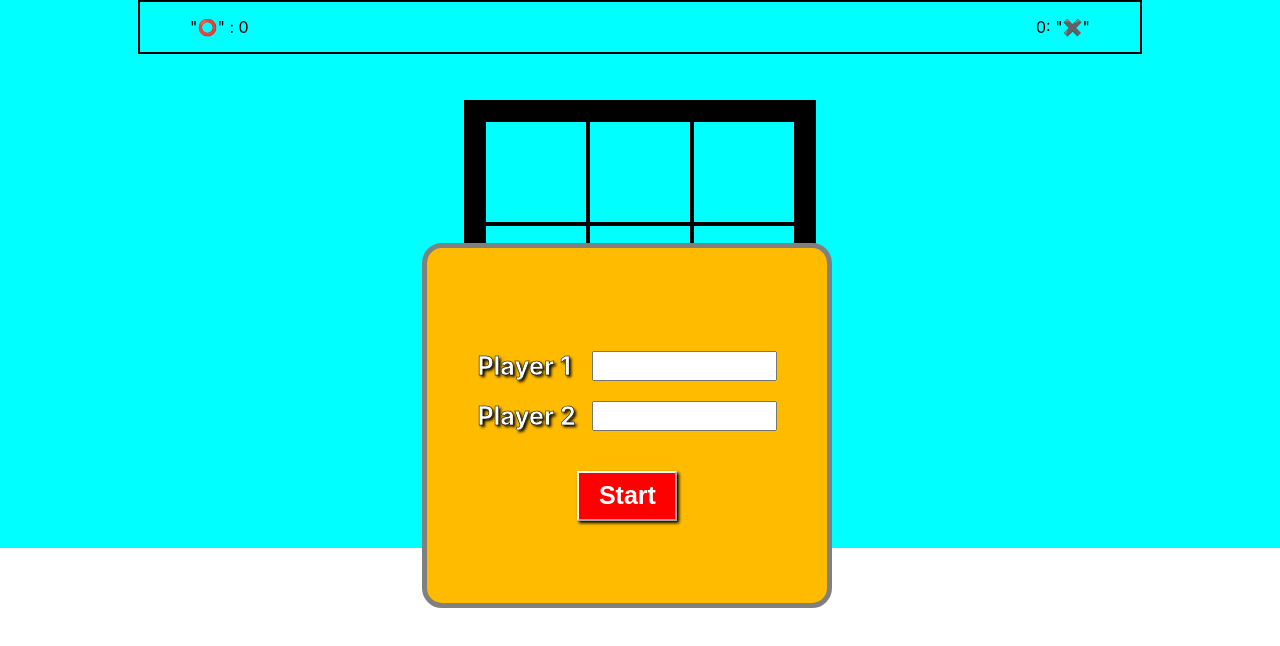
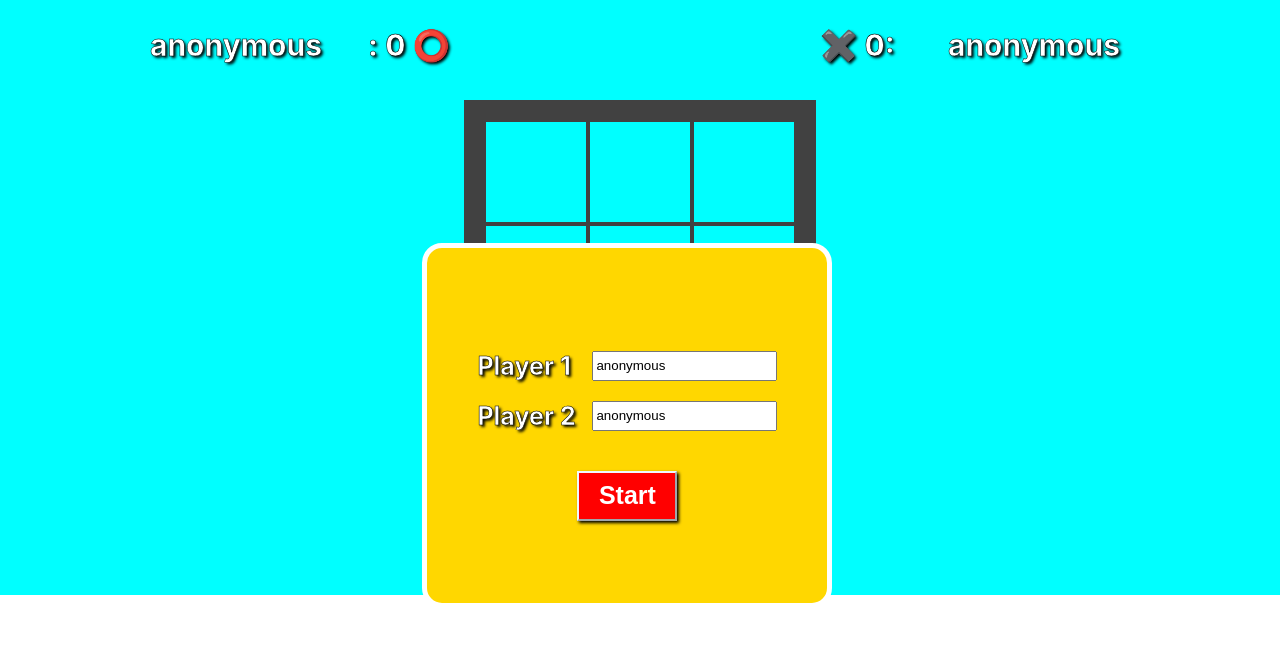
Before and after one commit to kratiks26/tick-tac-toe-, a React (Create React App) app: page / in a window 1280 px wide. Shown: the top 646 px of the page. Built offline with nearby package versions, Linux system fonts and the light colour scheme.

Commit message:
complited

```diff
--- a/src/tickTack/tickTack.css
+++ b/src/tickTack/tickTack.css
@@ -13,6 +13,7 @@ body {
 .container-div{
     background-color: aqua;
     padding:100px;
+    padding-bottom: 147px;
     display: flex;
     flex-wrap: wrap;
     justify-content: center;
@@ -22,7 +23,7 @@ body {
 .game-box{
     width: 312px;
     height: 308px;
-    border: 20px solid black;
+    border: 20px solid rgb(65, 65, 65);
     display: flex;
     flex-wrap: wrap;
     justify-content: center;
@@ -32,7 +33,7 @@ body {
 .box{
     width: 100px;
     height: 100px;
-    border: 2px solid black;
+    border: 2px solid rgb(65, 65, 65);
     display:flex;
     justify-content: center;
     align-items: center;
@@ -52,7 +53,7 @@ body {
 .form-div{
     width: 400px;
     height: 250px;
-    background-color: #ffbb00c4;
+    background-color:rgb(255, 204, 0);
     position: relative;
     display: flex;
     flex-wrap: wrap;
@@ -73,7 +74,7 @@ body {
     bottom:30%;
     width: 200px;
     height:40px;
-    color: #ffb300;
+    color: gold;
     font-size: 20px;
     font-weight: bold;
     text-shadow: 20px  black ;
@@ -86,7 +87,7 @@ body {
 .modal-container{
     width: 400px;
     height: 355px;
-    background-color: #ffbb00;
+    background-color: gold;
     position: absolute;
     bottom: 24%;
     left: 33%;
@@ -94,7 +95,7 @@ body {
     justify-content: center;
     align-items: center;
     border-radius: 20px;
-    border: 5px solid grey;
+    border: 5px solid white;
 }
 
 .player{
@@ -139,12 +140,55 @@ body {
     /* background-color: red; */
     position: absolute;
     top:0%;
-    width:900px;
+    width:1000px;
     height: 50px;
     display: flex;
     align-items: center;
     justify-content: space-between;
-    border: 2px solid black;
+    /* border: 2px solid black; */
     padding-left: 50px;
     padding-right: 50px;
+    margin-top: 20px ;
 }
+
+.player-name-one{
+    /* background-color: gold;
+    border:2px solid white; */
+    width: 300px;
+    height: 50px;
+    display:flex;
+    align-items: center;
+    justify-content: space-between;
+    font-weight: bold;
+    font-size: 30px;
+    padding-left: 10px;
+    padding-right: 20px;
+    color: white;
+    -webkit-text-stroke-width: 0.5px;
+    -webkit-text-stroke-color: black;
+    text-shadow: 2px 2px 3px black ;
+}
+
+.name{
+    /* width: 200px;
+    overflow: hidden; */
+}
+
+
+.player-name-two{
+    /* background-color: gold;
+    border:2px solid white; */
+    width: 300px;
+    height: 50px;
+    display:flex;
+    align-items: center;
+    justify-content: space-between;
+    font-weight: bold;
+    font-size: 30px;
+    padding-left: 10px;
+    padding-right: 20px;
+    color: white;
+    -webkit-text-stroke-width: 0.5px;
+    -webkit-text-stroke-color: black;
+    text-shadow: 2px 2px 3px black ;
+}
--- a/src/tickTack/tickTack.jsx
+++ b/src/tickTack/tickTack.jsx
@@ -6,8 +6,8 @@ const TickTack = () => {
     const [box, setBox] = useState([[false, false, false], [false, false, false], [false, false, false]]);
     const [value, setValue] = useState("⭕");
     const [message, setMessage] = useState("");
-    const [firstUserName, setFirstUserName] = useState("");
-    const [secondUserName, setSecondUserName] = useState("");
+    const [firstUserName, setFirstUserName] = useState("anonymous");
+    const [secondUserName, setSecondUserName] = useState("anonymous");
     const [playerOneCount, setPlayerOneCount] = useState(0);
     const [playerTwoCount, setPlayerTwoCount] = useState(0);
 
@@ -85,10 +85,10 @@ const TickTack = () => {
 
             <div className="score-board">
             <div className='player-name-one'>
-            {firstUserName} "⭕"  : {playerOneCount}
+            <div className='name'>{firstUserName}</div>  : {playerOneCount} ⭕
             </div>
             <div className='player-name-two'>
-            {playerTwoCount}: "✖️"{secondUserName}
+            ✖️ {playerTwoCount}: <div className='name'>{secondUserName}</div>
             </div>
             </div>
 
```
